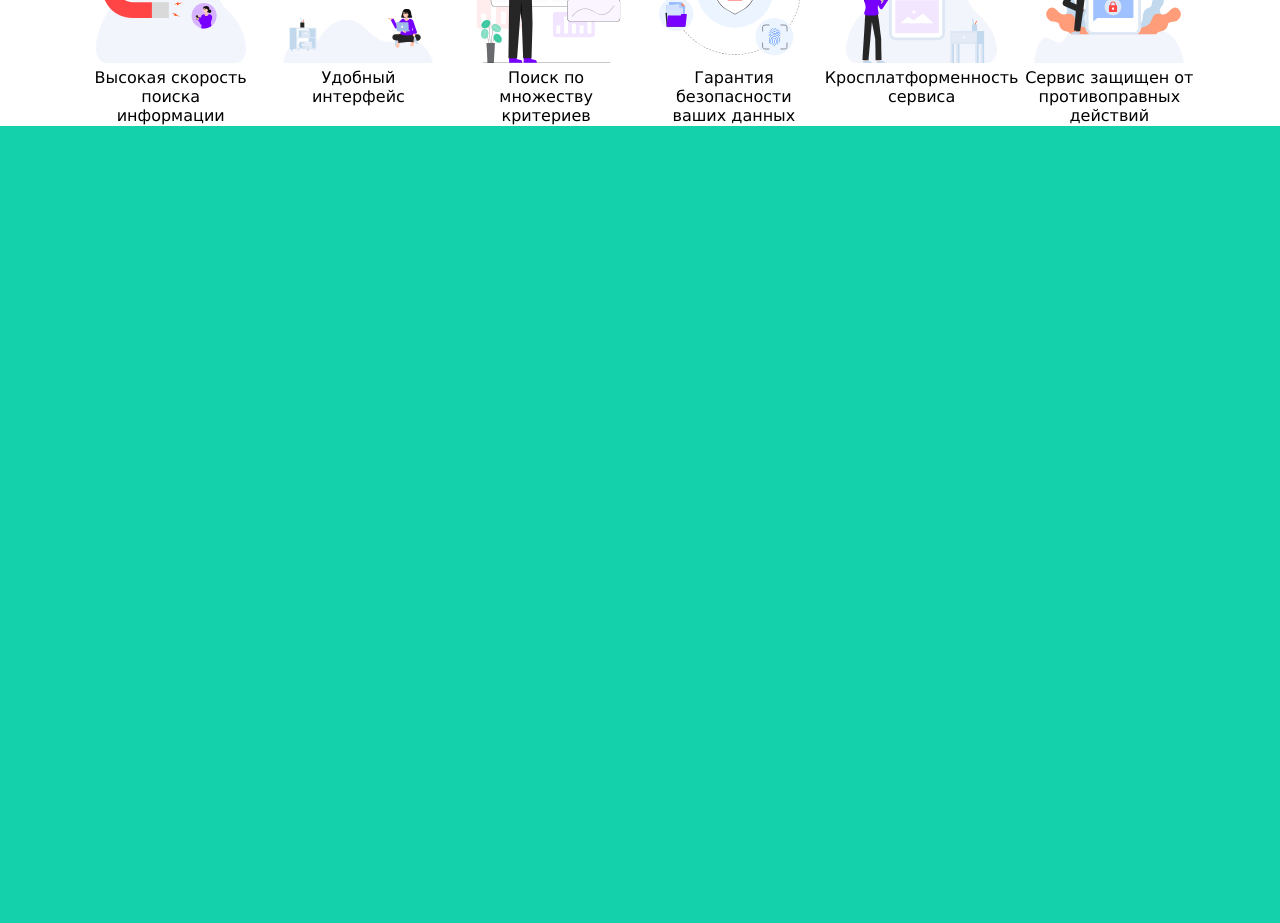
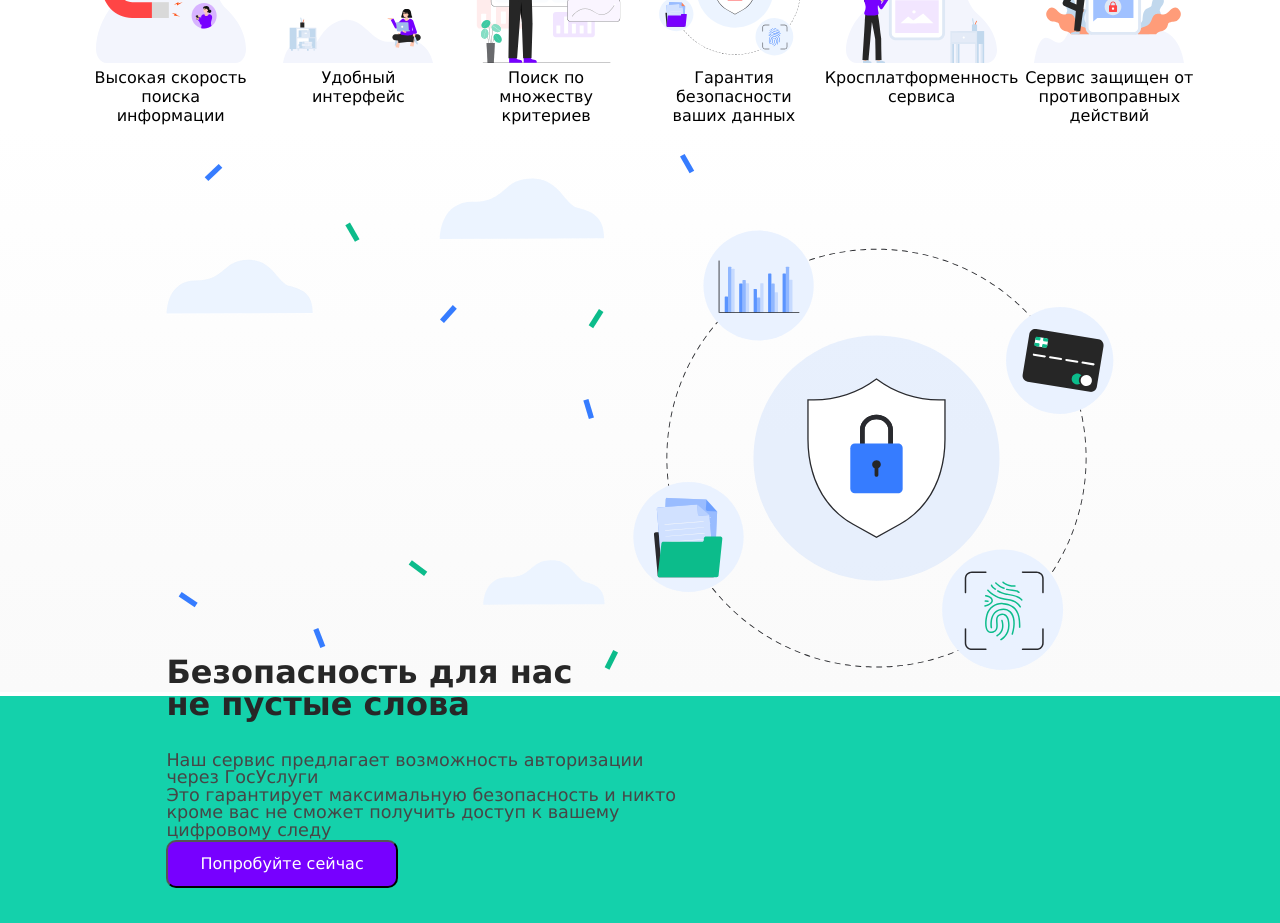
Before and after one commit to j-kachalova/CyberToads, a React (Create React App) app in the folder front-app/: page / in a window 1280 px wide. Shown: the part 800-1723 px from the top of the page. Built offline with nearby package versions, Linux system fonts and the light colour scheme.

Commit message:
add Security.jsx

```diff
--- a/front-app/src/Components/Content/MainPage/MainPage.jsx
+++ b/front-app/src/Components/Content/MainPage/MainPage.jsx
@@ -5,6 +5,7 @@ import { useEffect } from 'react';
 import { useSelector } from 'react-redux';
 import { animateScroll as scroll, scroller } from "react-scroll";
 import {Advantages} from "../advantages/Advantages";
+import {Security} from "../Security/Security";
 
 const MainPage = () => {
 
@@ -33,6 +34,7 @@ const MainPage = () => {
             <div className='Header_container' name='MainBanner' />
             <MainBanner />
             <Advantages />
+            <Security />
             <div className='testbox' name='section2'/>
         </div>
     )
--- /dev/null
+++ b/front-app/src/Components/Content/Security/Security.css
@@ -0,0 +1,73 @@
+.Security{
+
+}
+
+.Security_image {
+    width: 100%;
+    height: auto;
+    position: relative;
+    top: 0;
+    left: 0;
+}
+
+.Security_title {
+    position: absolute;
+    width: 40%;
+    height: 2em;
+    left: 13%;
+    top: 182%;
+
+    font-family: Rubik Verdana, Geneva, Tahoma, sans-serif;
+    font-style: normal;
+    font-weight: 600;
+    font-size: 4vh;
+    line-height: 1em;
+    display: flex;
+    align-items: center;
+    text-align: left;
+
+    color: #272727;
+}
+
+.Security_description{
+    position: absolute;
+    width: 40%;
+    height: 3em;
+    left: 13%;
+    top: 194%;
+
+    font-family: Rubik Verdana, Geneva, Tahoma, sans-serif;
+    font-style: normal;
+    font-weight: normal;
+    font-size: 2.2vh;
+    line-height: 99.5%;
+    display: flex;
+    text-align: left;
+
+    color: #464646;
+}
+
+.Security_button {
+    display: flex;
+    flex-direction: row;
+    align-items: flex-start;
+    padding: 0.8em 2em;
+
+    position: absolute;
+    width: auto;
+    height: 3em;
+    left: 13%;
+    top: 205%;
+
+    background: #7700FF;
+    border-radius: 10px;
+
+    font-family: Rubik Verdana, Geneva, Tahoma, sans-serif;
+    font-style: normal;
+    font-weight: normal;
+    font-size: 2vh;
+    line-height: 1.1em;
+
+    color: #FFFFFF;
+    cursor: pointer;
+}
--- /dev/null
+++ b/front-app/src/Components/Content/Security/Security.jsx
@@ -0,0 +1,24 @@
+import security from "./Security.svg"
+import './Security.css';
+
+
+const Security = () => {
+    return (
+    <div className={"Security"}>
+        <img src={security} alt='banner bg' className='Security_image'/>
+        <span className='Security_title'>
+                Безопасность для нас<br/>
+                 не пустые слова
+            </span>
+        <span className='Security_description'>
+                Наш сервис предлагает возможность авторизации через ГосУслуги <br/>
+                Это гарантирует максимальную безопасность и никто кроме вас не сможет получить доступ к вашему цифровому следу
+            </span>
+        <button className='Security_button'>
+            Попробуйте сейчас
+        </button>
+    </div>
+    );
+}
+
+export { Security };
```
Also changed, not shown: front-app/src/Components/Content/Security/Security.svg (added).
